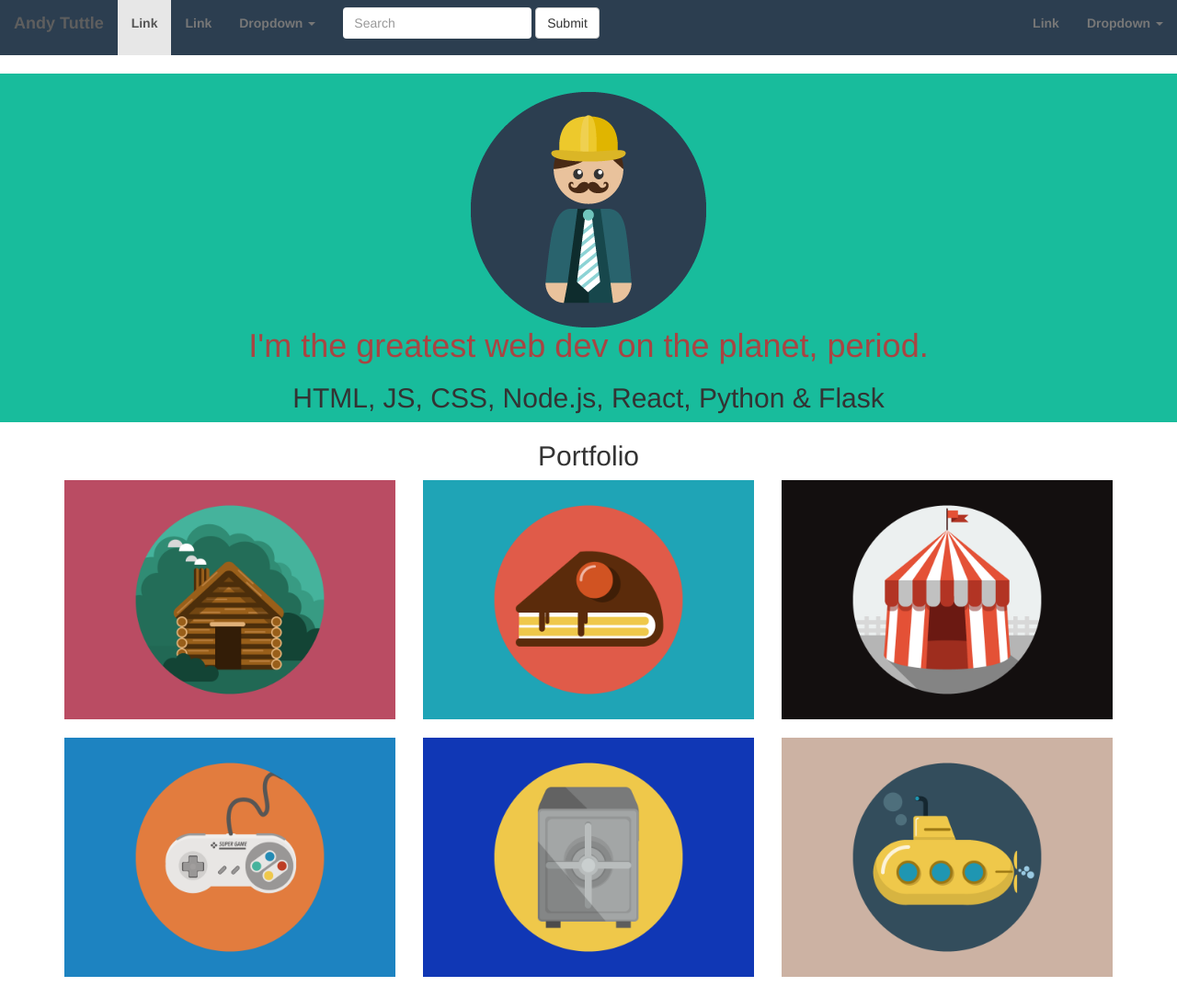
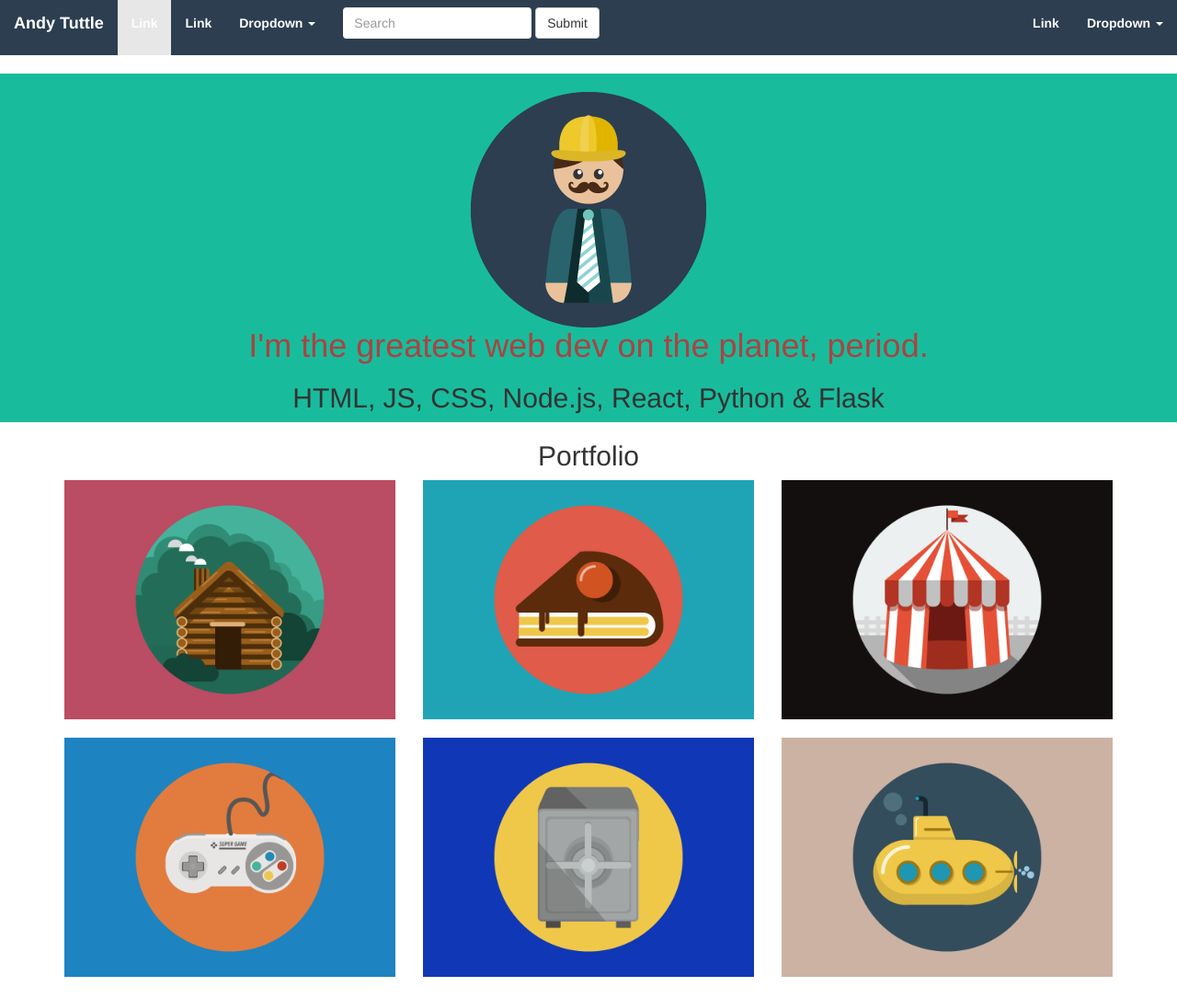
Before and after one commit to AndyTuttle12/bootstrap-practice, a plain HTML site: page mock-portfolio.html in a window 1280 px wide. Shown: the top 1085 px of the page at 92% size. Drawn offline with nearby package versions, Linux system fonts and the light colour scheme.

Commit message:
Updated navbar with new link style

```diff
--- a/portfolio.css
+++ b/portfolio.css
@@ -4,6 +4,10 @@ img{
 
 p{
 	font-size: 18px;
+}
+
+a{
+	color: #fff !important;
 }
 
 .navbar{
@@ -17,10 +21,6 @@ p{
 	font-weight: bold;
 	text-decoration: none;
 	height: 60px;
-}
-
-.navbar-brand{
-
 }
 
 .greeting{
```
